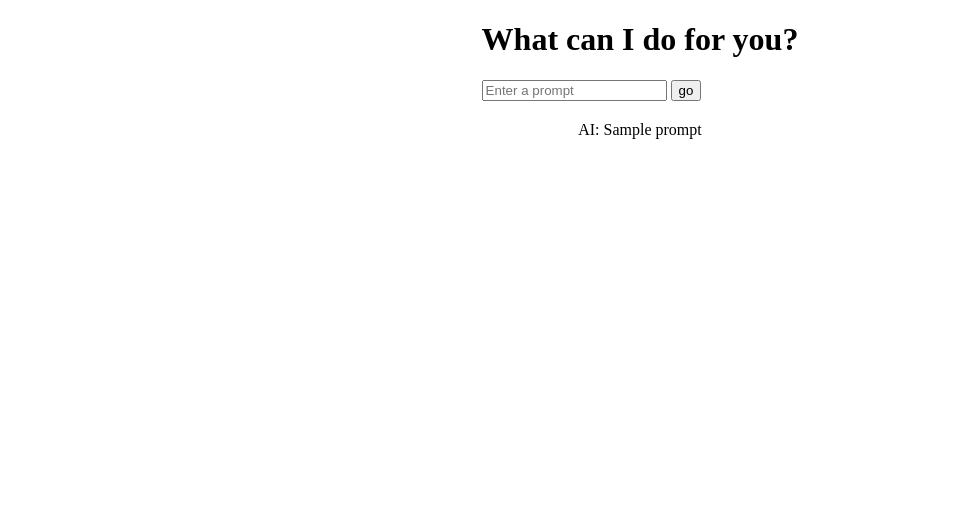
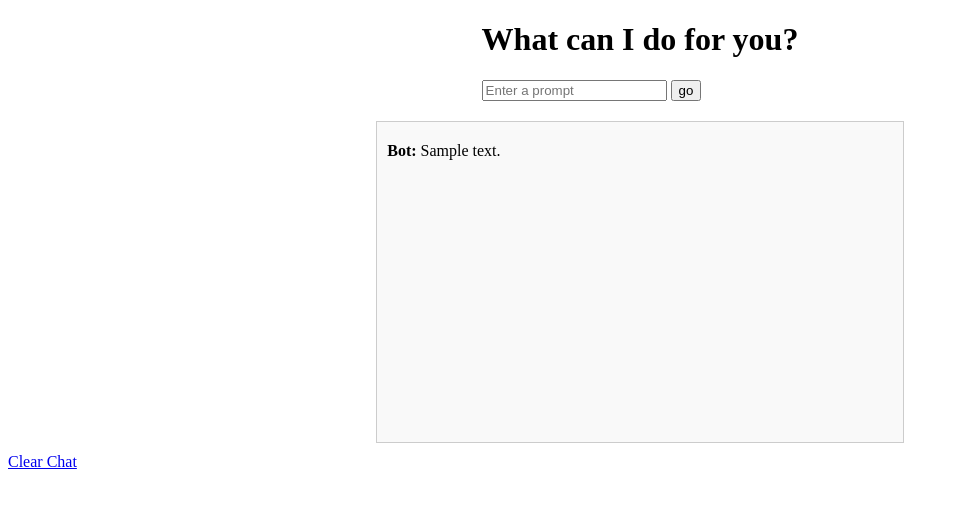
Before and after one commit to Nehal-Mohanlal/gem_in_the_rough, a Flask app: template templates/form.html in a window 1280 px wide. Shown: the top 508 px of the page, without its empty margins (0-959 px from the left). Run offline with Flask 3, Linux system fonts and the light colour scheme; the template is opened without the code that fills it: most values are stand-ins (such as "Sample title", 1, 10 or a date in 2020).

Commit message:
some styling done

```diff
--- a/app.py
+++ b/app.py
@@ -1,24 +1,38 @@
-from flask import Flask, render_template, request
+from flask import Flask, render_template, request, redirect, url_for, session
 from main import GabbyGemma
 llm_methods = GabbyGemma()
 
 app = Flask(__name__)
-
+app.secret_key ="655321"
 
 @app.route("/")
 def get_response():
-    # res = llm_methods.get_gemma_response()
     return render_template("index.html")
 
 @app.route("/submit", methods=["POST", "GET"])
 def input_prompt():
-    user_text=""
-    if request.method=="POST":
-        user_text = request.form['input']
-        res = llm_methods.get_gemma_response(user_text)
-        return render_template("form.html", prompt = res)
+     res = ""
+     if "chat" not in session:
+         session["chat"] = []
 
-    return render_template("form.html")
+     if request.method =="POST":
+         user_text = request.form.get("input", "").strip()
+
+         if user_text:
+             session["chat"].append({"sender":"user", "message":user_text})
+             res = llm_methods.get_gemma_response(user_text)
+
+             session["chat"].append({"sender":"bot", "message":res})
+             session.modified = True
+         return redirect(url_for('input_prompt'))
+
+     return render_template("form.html", chat = session["chat"])
+
+
+@app.route("/clear", methods=["GET"])
+def clear_chat():
+    session.pop("chat", None)
+    return redirect(url_for('input_prompt'))
 
 if __name__ == '__main__':
    app.run()
--- a/static/css/styles.css
+++ b/static/css/styles.css
@@ -4,3 +4,23 @@
     margin-right: auto;
     margin-bottom: 20px;
 }
+#chat-box {
+    border: 1px solid #ccc;
+    padding: 10px;
+    width: 40%;
+    height: 30%;       /* Fixed height to ensure it doesn't collapse */
+    min-height: 300px;   /* Or use min-height if you want it to grow with content */
+    overflow-y: auto;
+    margin-bottom: 10px;
+    background-color: #f9f9f9; /* Optional: Add a background color for better visibility */
+    margin-left: auto;
+    margin-right: auto;
+  }
+
+.message.user{
+    padding-bottom: 10px;
+}
+
+.message.bot{
+    padding-top: 10px;
+}
--- a/templates/form.html
+++ b/templates/form.html
@@ -14,8 +14,18 @@
             <input type="submit", value="go">
         </form>
     </div>
-    <div class="ctr_div">
-        <p>AI: {{prompt}}</p>
-    </div>
+    <div id="chat-box">
+        {% for msg in chat %}
+          {% if msg.sender == 'user' %}
+            <div class="message user"><strong>You:</strong> {{ msg.message }}</div>
+          {% else %}
+            <div class="message bot"><strong>Bot:</strong> {{ msg.message }}</div>
+          {% endif %}
+        {% endfor %}
+      </div>
+      <a href="{{ url_for('clear_chat') }}" class="ctr_div">Clear Chat</a>
+
+
+
 </body>
 </html>
```
